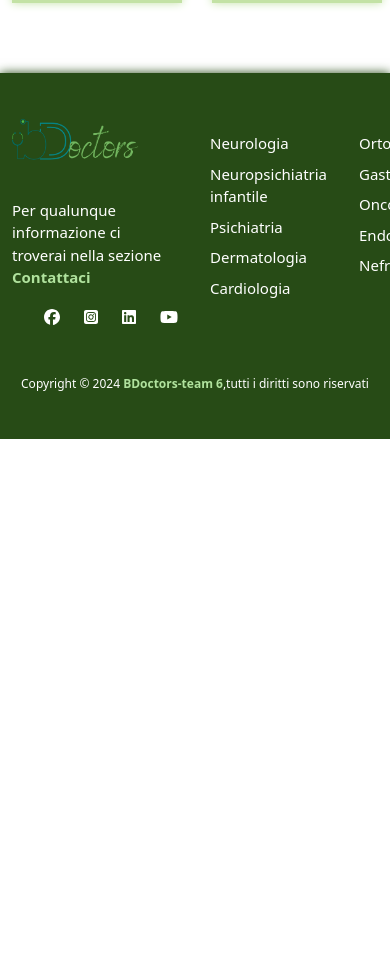
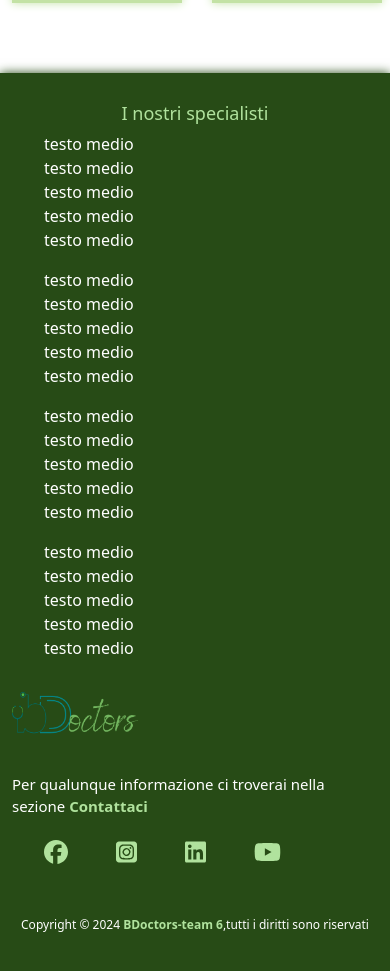
Before and after one commit to edocico/BDoctors-vue, a Vue app: page / in a window 390 px wide. Shown: the part 1111-2082 px from the top of the page. Before the commit the page ends 1550 px from the top, so only its background shows below. Built offline with nearby package versions, Linux system fonts and the light colour scheme.

Commit message:
ADD: responsive AppFooter

```diff
--- a/src/components/AppFooter.vue
+++ b/src/components/AppFooter.vue
@@ -2,39 +2,8 @@
   <footer>
     <div class="container">
       <div class="footer-top">
-        <div class="d-flex justify-content-between">
-          <div class="pt-2">
-            <h5>
-              <router-link
-                :to="{ name: 'home' }"
-                class="decoration-none text-light-green"
-              >
-                <img
-                  class="logo-full-color"
-                  src="../assets/logo-color.png"
-                  alt=""
-                />
-              </router-link>
-            </h5>
-            <p class="text-medium-footer">
-              Per qualunque informazione ci troverai nella sezione
-              <router-link
-                :to="{ name: 'contacts' }"
-                class="decoration-none text-light"
-              >
-                <strong class="text-light-green">Contattaci</strong>
-              </router-link>
-            </p>
-            <ul class="d-flex gap-4">
-              <li><font-awesome-icon icon="fa-brands fa-facebook" /></li>
-              <li>
-                <font-awesome-icon icon="fa-brands fa-square-instagram" />
-              </li>
-              <li><font-awesome-icon icon="fa-brands fa-linkedin" /></li>
-              <li><font-awesome-icon icon="fa-brands fa-youtube" /></li>
-            </ul>
-          </div>
-          <div>
+        <div class="d-lg-flex justify-content-between ">
+          <div class="order-lg-2">
             <h5 class="text-large-footer text-center">
               <router-link
                 :to="{ name: 'doctors.index' }"
@@ -42,7 +11,12 @@
                 >I nostri specialisti</router-link
               >
             </h5>
-            <div class="d-flex justify-content-between">
+            <div class="d-block d-md-flex justify-content-between">
+              <ul v-for="column in 4" :key="column" class="">
+                <li v-for="item in 5" :key="item">testo medio</li>
+              </ul>
+            </div>
+            <!-- <div class="d-flex justify-content-between">
               <ul class="text-medium-footer">
                 <li class="mb-2">Neurologia</li>
                 <li class="mb-2">Neuropsichiatria infantile</li>
@@ -71,7 +45,44 @@
                 <li class="mb-2">Reumatologia</li>
                 <li class="mb-2">Allergologia</li>
               </ul>
-            </div>
+            </div> -->
+          </div>
+          <div class="order-lg-1  pt-2">
+            <h5>
+              <router-link
+                :to="{ name: 'home' }"
+                class="decoration-none text-light-green"
+              >
+                <img
+                  class="logo-full-color"
+                  src="../assets/logo-color.png"
+                  alt=""
+                />
+              </router-link>
+            </h5>
+            <p class="text-medium-footer">
+              Per qualunque informazione ci troverai nella sezione
+              <router-link
+                :to="{ name: 'contacts' }"
+                class="decoration-none text-light"
+              >
+                <strong class="text-light-green">Contattaci</strong>
+              </router-link>
+            </p>
+            <ul class="d-flex gap-5 ">
+              <li class="social-icon">
+                <a class="text-light-green" href="#"><font-awesome-icon icon="fa-brands fa-facebook" /></a>
+              </li>
+              <li class="social-icon">
+                <a class="text-light-green" href="#"><font-awesome-icon icon="fa-brands fa-square-instagram" /></a>
+              </li>
+              <li class="social-icon">
+                <a class="text-light-green" href="#"><font-awesome-icon icon="fa-brands fa-linkedin" /></a>
+              </li>
+              <li class="social-icon ">
+                <a class="text-light-green" href="#"><font-awesome-icon icon="fa-brands fa-youtube" /></a>
+              </li>
+            </ul>
           </div>
         </div>
       </div>
@@ -120,7 +131,19 @@ li:hover {
 
 .footer-top {
   padding-top: 30px;
+
+  .social-icon {
+    font-size: 24px;
+
+    // &:hover {
+    //   color: #73b760;
+    // }
+  }
+
+
 }
+
+
 
 .footer-bottom {
   padding: 30px 0px;
```
